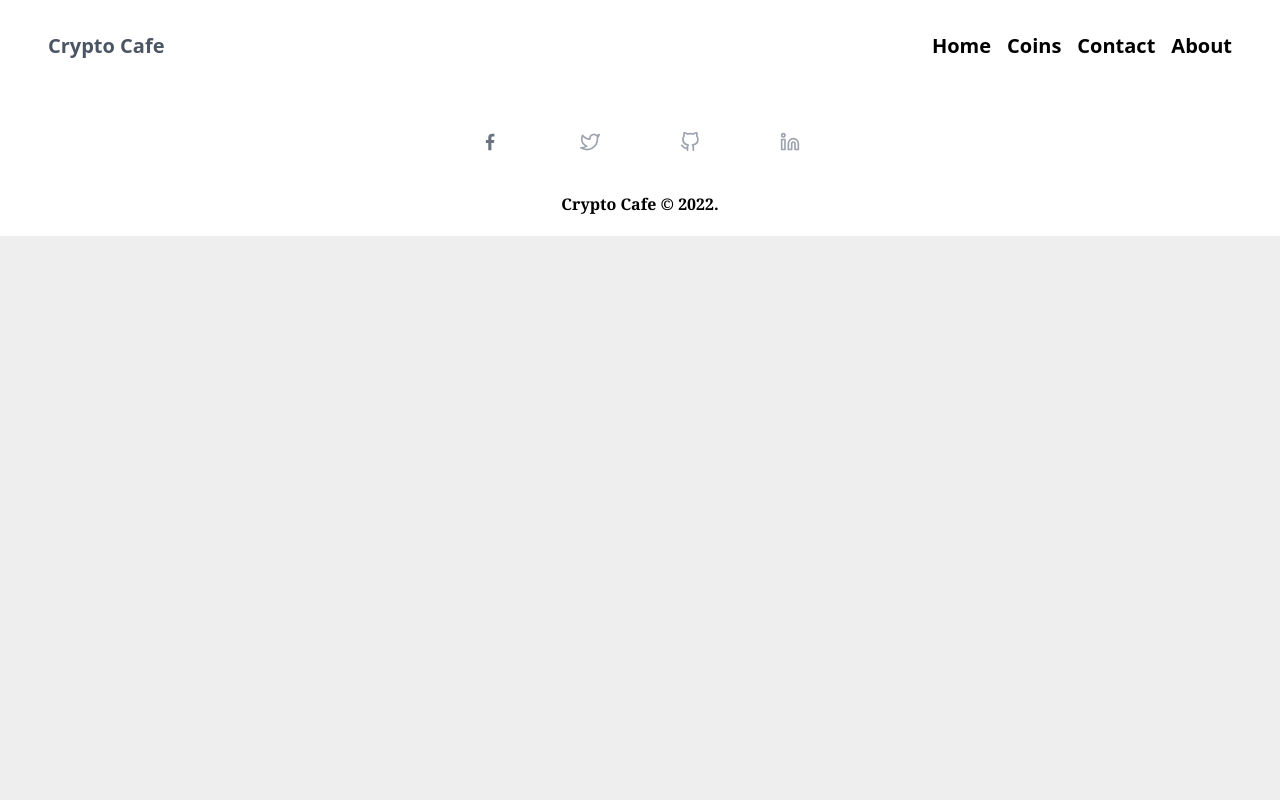
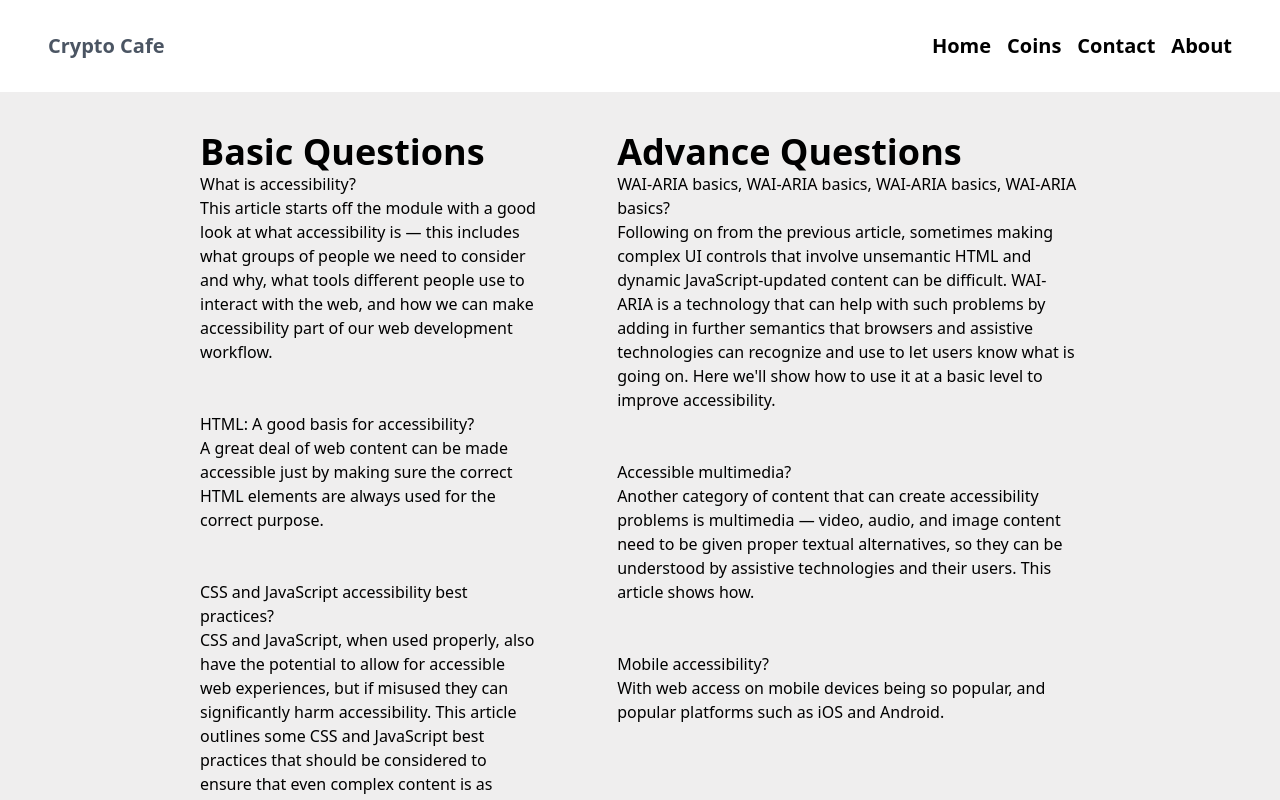
Before and after one commit to arifmia1129/Crypto-Cafe---React_Project, a React (Create React App) app: page /about in a window 1280 px wide. Shown: the top 800 px of the page. Built offline with nearby package versions, Linux system fonts and the light colour scheme.

Commit message:
about route added

```diff
--- a/src/App.js
+++ b/src/App.js
@@ -1,5 +1,6 @@
 import { Route, Routes } from 'react-router-dom';
 import './App.css';
+import About from './components/About/About';
 import BD from './components/Address/BD/BD';
 import US from './components/Address/US/US';
 import CoinDetail from './components/CoinDetail/CoinDetail';
@@ -21,6 +22,7 @@
           <Route path='bdaddress' element={<BD />}></Route>
           <Route path='usaddress' element={<US />}></Route>
         </Route>
+        <Route path="/about" element={<About />}></Route>
       </Routes>
       <Footer></Footer>
     </div>
--- /dev/null
+++ b/src/components/About/About.js
@@ -0,0 +1,54 @@
+import React from 'react';
+
+const About = () => {
+    return (
+        <div className='md:px-40 py-10 md:flex justify-between items-start'>
+            <div className='px-10'>
+                <h1 className='text-4xl font-bold'>Basic Questions</h1>
+                <p>
+                    What is accessibility?
+                    <br />
+                    This article starts off the module with a good look at what accessibility is — this includes what groups of people we need to consider and why, what tools different people use to interact with the web, and how we can make accessibility part of our web development workflow.
+                </p>
+                <br />
+                <br />
+                <p>
+                    HTML: A good basis for accessibility?
+                    <br />
+                    A great deal of web content can be made accessible just by making sure the correct HTML elements are always used for the correct purpose.
+                </p>
+                <br />
+                <br />
+                <p>
+                    CSS and JavaScript accessibility best practices?
+                    <br />
+                    CSS and JavaScript, when used properly, also have the potential to allow for accessible web experiences, but if misused they can significantly harm accessibility. This article outlines some CSS and JavaScript best practices that should be considered to ensure that even complex content is as accessible as possible.
+                </p>
+            </div>
+            <div className='px-10'>
+                <h1 className='text-4xl font-bold'>Advance Questions</h1>
+                <p>
+                    WAI-ARIA basics, WAI-ARIA basics, WAI-ARIA basics, WAI-ARIA basics?
+                    <br />
+                    Following on from the previous article, sometimes making complex UI controls that involve unsemantic HTML and dynamic JavaScript-updated content can be difficult. WAI-ARIA is a technology that can help with such problems by adding in further semantics that browsers and assistive technologies can recognize and use to let users know what is going on. Here we'll show how to use it at a basic level to improve accessibility.
+                </p>
+                <br />
+                <br />
+                <p>
+                    Accessible multimedia?
+                    <br />
+                    Another category of content that can create accessibility problems is multimedia — video, audio, and image content need to be given proper textual alternatives, so they can be understood by assistive technologies and their users. This article shows how.
+                </p>
+                <br />
+                <br />
+                <p>
+                    Mobile accessibility?
+                    <br />
+                    With web access on mobile devices being so popular, and popular platforms such as iOS and Android.
+                </p>
+            </div>
+        </div>
+    );
+};
+
+export default About;
```
